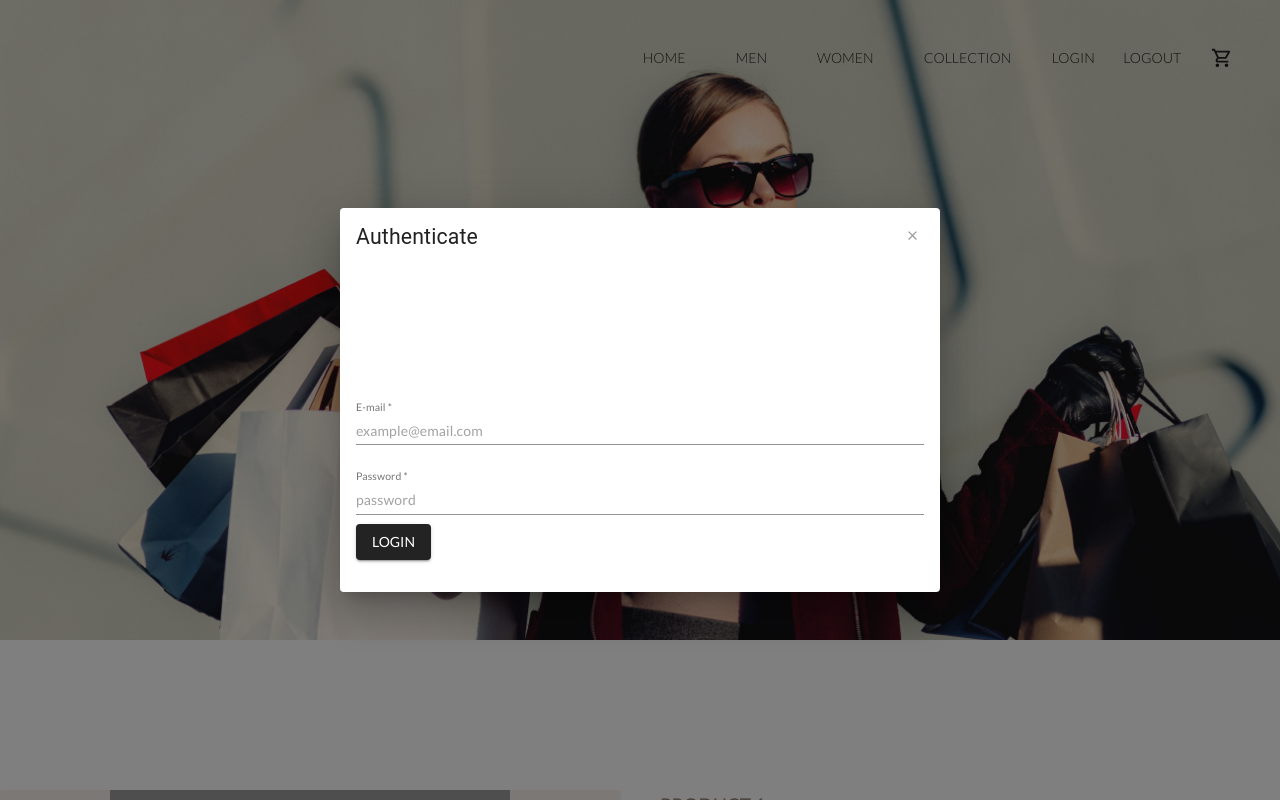
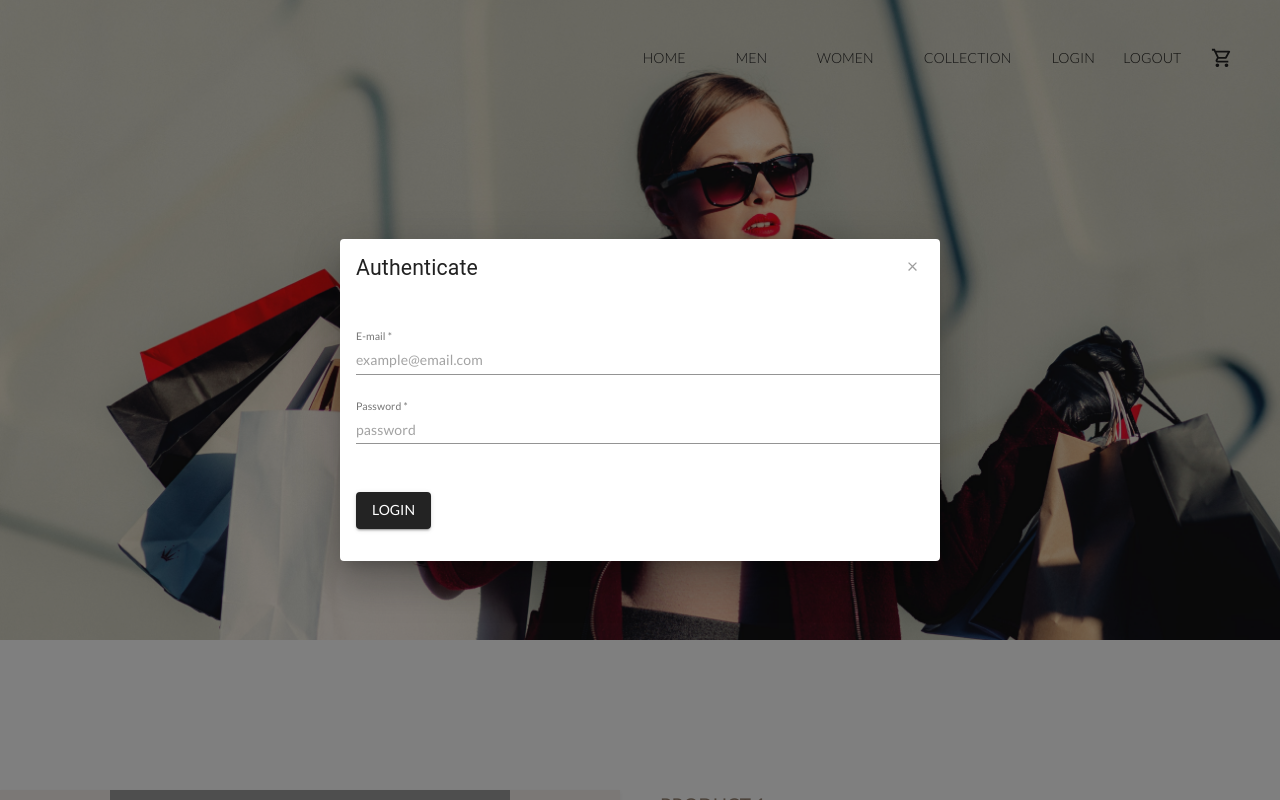
Before and after one commit to Alin-Daniel/E-commerce, a React (Create React App) app: page /collection/p1 in a window 1280 px wide. Both pictures are taken after a click on the button "LOGIN". Shown: the top 800 px of the page. Built offline with nearby package versions, Linux system fonts and the light colour scheme; grey boxes are pictures that could not be loaded.

Commit message:
fixed a bug and worked on modal a bit

```diff
--- a/src/shared/components/Navigation/NavLinks.js
+++ b/src/shared/components/Navigation/NavLinks.js
@@ -1,10 +1,10 @@
 import React from "react";
 import { NavLink } from "react-router-dom";
 
-import Badge from "@material-ui/core/Badge";
-import { withStyles } from "@material-ui/core/styles";
-import IconButton from "@material-ui/core/IconButton";
-import ShoppingCartOutlined from "@material-ui/icons/ShoppingCartOutlined";
+// import Badge from "@material-ui/core/Badge";
+// import { withStyles } from "@material-ui/core/styles";
+// import IconButton from "@material-ui/core/IconButton";
+// import ShoppingCartOutlined from "@material-ui/icons/ShoppingCartOutlined";
 
 import Button from "../UIElements/Button";
 import Cart from "../Cart/components/Cart";
@@ -12,14 +12,14 @@ import Cart from "../Cart/components/Cart";
 import "./NavLinks.scss";
 
 const NavLinks = (props) => {
-  const StyledBadge = withStyles((theme) => ({
-    badge: {
-      right: -3,
-      top: 10,
-      border: `2px solid ${theme.palette.background.paper}`,
-      padding: "0 4px",
-    },
-  }))(Badge);
+  // const StyledBadge = withStyles((theme) => ({
+  //   badge: {
+  //     right: -3,
+  //     top: 10,
+  //     border: `2px solid ${theme.palette.background.paper}`,
+  //     padding: "0 4px",
+  //   },
+  // }))(Badge);
 
   const products = props.cart && props.cart.products.length;
 
--- a/src/shared/components/UIElements/Modal.js
+++ b/src/shared/components/UIElements/Modal.js
@@ -1,7 +1,6 @@
 import React from "react";
 
 import { withStyles } from "@material-ui/core/styles";
-import Button from "@material-ui/core/Button";
 import Dialog from "@material-ui/core/Dialog";
 import MuiDialogTitle from "@material-ui/core/DialogTitle";
 import MuiDialogContent from "@material-ui/core/DialogContent";
@@ -14,9 +13,10 @@ const styles = (theme) => ({
   root: {
     margin: 0,
     padding: theme.spacing(2),
-    width: '50vw',
-    height: '20vh',
-    fontSize: '2rem'
+    // width: '50vw',
+    // height: '20vh',
+    fontSize: "1.4rem",
+    fontFamily: "Lato",
   },
   closeButton: {
     position: "absolute",
@@ -27,9 +27,9 @@ const styles = (theme) => ({
 });
 
 const DialogTitle = withStyles(styles)((props) => {
-  const { children, classes, onClose, ...other } = props;
+  const { children, classes, onClose } = props;
   return (
-    <MuiDialogTitle disableTypography className={classes.root} {...other}>
+    <MuiDialogTitle disableTypography className={classes.root}>
       <Typography variant="h4">{children}</Typography>
       {onClose ? (
         <IconButton
@@ -71,18 +71,19 @@ const Modal = (props) => {
   return (
     <div>
       <Dialog
+
         onClose={props.handleClose}
         aria-labelledby="customized-dialog-title"
         open={props.open}
       >
         <DialogTitle id="customized-dialog-title" onClose={props.handleClose}>
-         {props.title}
+          {props.title}
         </DialogTitle>
         <DialogContent>{props.children}</DialogContent>
         <DialogActions>
-          {/* <Button autoFocus onClick={handleClose} color="primary">
-            Save changes
-          </Button> */}
+        {/* <Button autoFocus onClick={handleClose} color="primary">
+      Save changes
+    </Button> */}
         </DialogActions>
       </Dialog>
     </div>
--- a/src/shared/util/validators.js
+++ b/src/shared/util/validators.js
@@ -21,7 +21,7 @@ export const maxLength = (val) => {
     val: val,
   };
 };
-export const isEMail = () => {
+export const isEmail = () => {
   return {
     type: IS_EMAIL,
   };
@@ -45,10 +45,10 @@ const validate = (validators, inputValue) => {
       isValid = isValid && inputValue.trim() !== "";
     }
     if (validator.type === MIN_LENGTH) {
-      isValid = isValid && +inputValue >= validator.val;
+      isValid = isValid && inputValue.trim().length >= validator.val;
     }
     if (validator.type === MAX_LENGTH) {
-      isValid = isValid && +inputValue <= validator.val;
+      isValid = isValid && inputValue.trim().length <= validator.val;
     }
     if (validator.type === IS_EMAIL) {
       const reg = /^(([^<>()\[\]\\.,;:\s@"]+(\.[^<>()\[\]\\.,;:\s@"]+)*)|(".+"))@((\[[0-9]{1,3}\.[0-9]{1,3}\.[0-9]{1,3}\.[0-9]{1,3}\])|(([a-zA-Z\-0-9]+\.)+[a-zA-Z]{2,}))$/;
--- a/src/user/pages/Auth.js
+++ b/src/user/pages/Auth.js
@@ -2,7 +2,7 @@ import React from "react";
 import Modal from "../../shared/components/UIElements/Modal";
 import Input from "../../shared/components/FormElements/Input";
 import useForm from "../../shared/hooks/use-form";
-import { isEMail, minLength } from "../../shared/util/validators";
+import { isEmail, minLength } from "../../shared/util/validators";
 import Button from "../../shared/components/UIElements/Button";
 
 import "./Auth.scss";
@@ -17,7 +17,7 @@ const Auth = (props) => {
       value: "",
       isValid: false,
     },
-  });
+  }, false);
 
   return (
     <Modal
@@ -32,7 +32,7 @@ const Auth = (props) => {
           label="E-mail"
           type="text"
           onInput={inputHandler}
-          validators={[isEMail()]}
+          validators={[isEmail()]}
           errorMessage="Enter a valid mail"
         />
         <Input
--- a/src/user/pages/Auth.scss
+++ b/src/user/pages/Auth.scss
@@ -1,3 +1,9 @@
 .auth-form {
     font-size: 2rem;
+    width: 50vw;
+    height: 100%;
+
+    & button {
+        margin-top: 4rem;
+    }
 }
```
